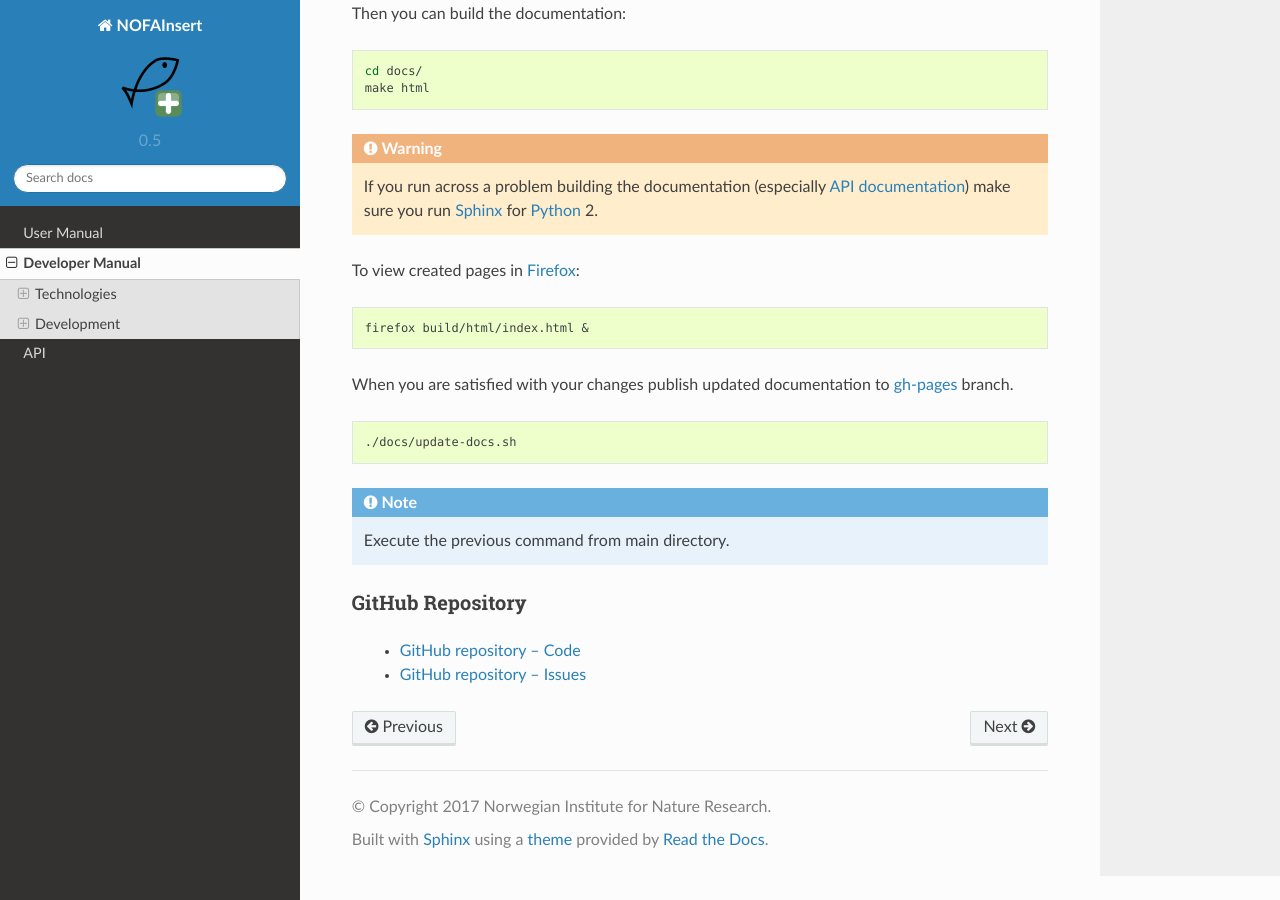
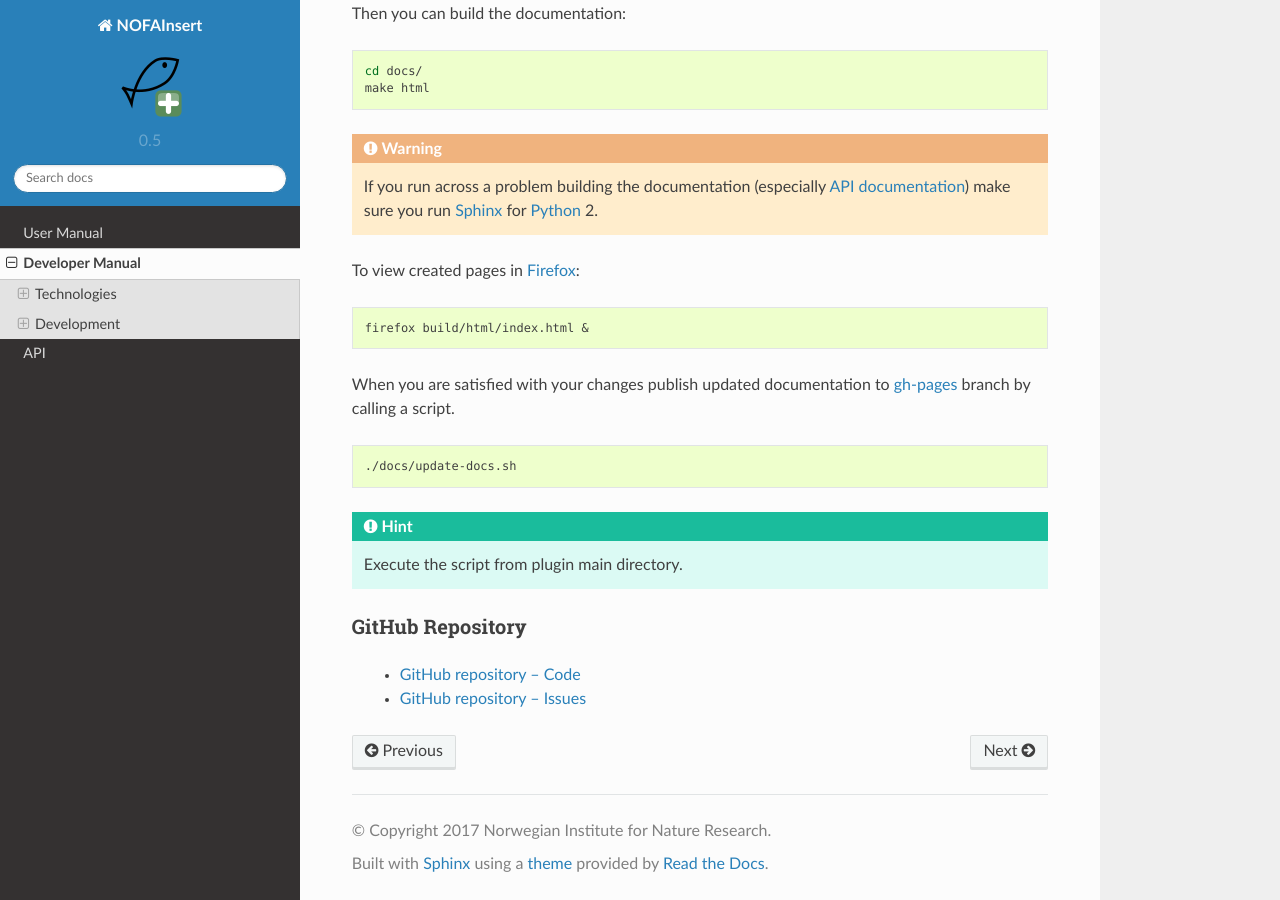
Before and after one commit to NINAnor/NOFAInsert, a Sphinx documentation site: the page built from docs/source/developer-manual.rst, in a window 1280 px wide and 900 px high, scrolled down 3328 px. Built offline with Sphinx 7.4.7 and the Read the Docs theme 2.0.0, drawn with Linux system fonts in a browser that asks for light colours; formulas are drawn with MathJax 3.

Commit message:
Docs: edit text

```diff
--- a/docs/source/developer-manual.rst
+++ b/docs/source/developer-manual.rst
@@ -218,15 +218,16 @@ To view created pages in `Firefox <https://www.mozilla.org/>`__:
    firefox build/html/index.html &
 
 When you are satisfied with your changes publish updated documentation to
-`gh-pages <https://github.com/NINAnor/NOFAInsert/tree/gh-pages>`__ branch.
+`gh-pages <https://github.com/NINAnor/NOFAInsert/tree/gh-pages>`__ branch
+by calling a script.
 
 .. code-block:: bash
 
    ./docs/update-docs.sh
 
-.. note::
+.. hint::
 
-   Execute the previous command from main directory.
+   Execute the script from plugin main directory.
 
 GitHub Repository
 =================
```
